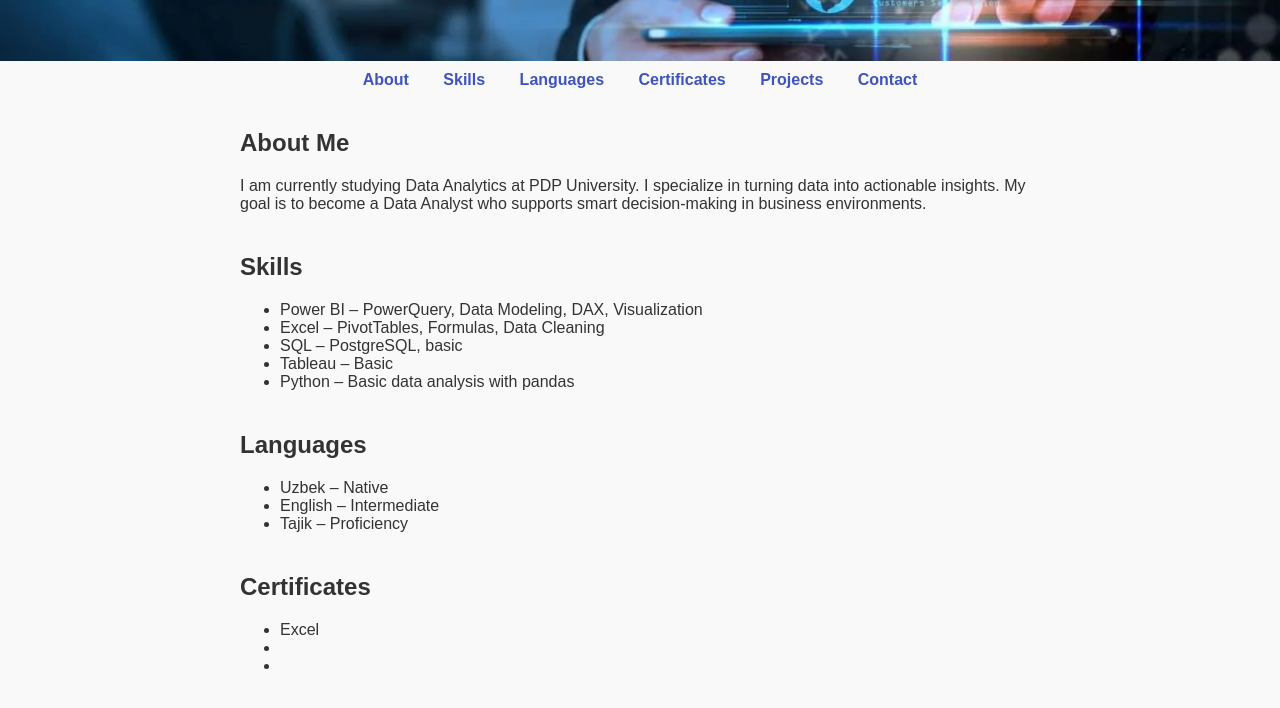
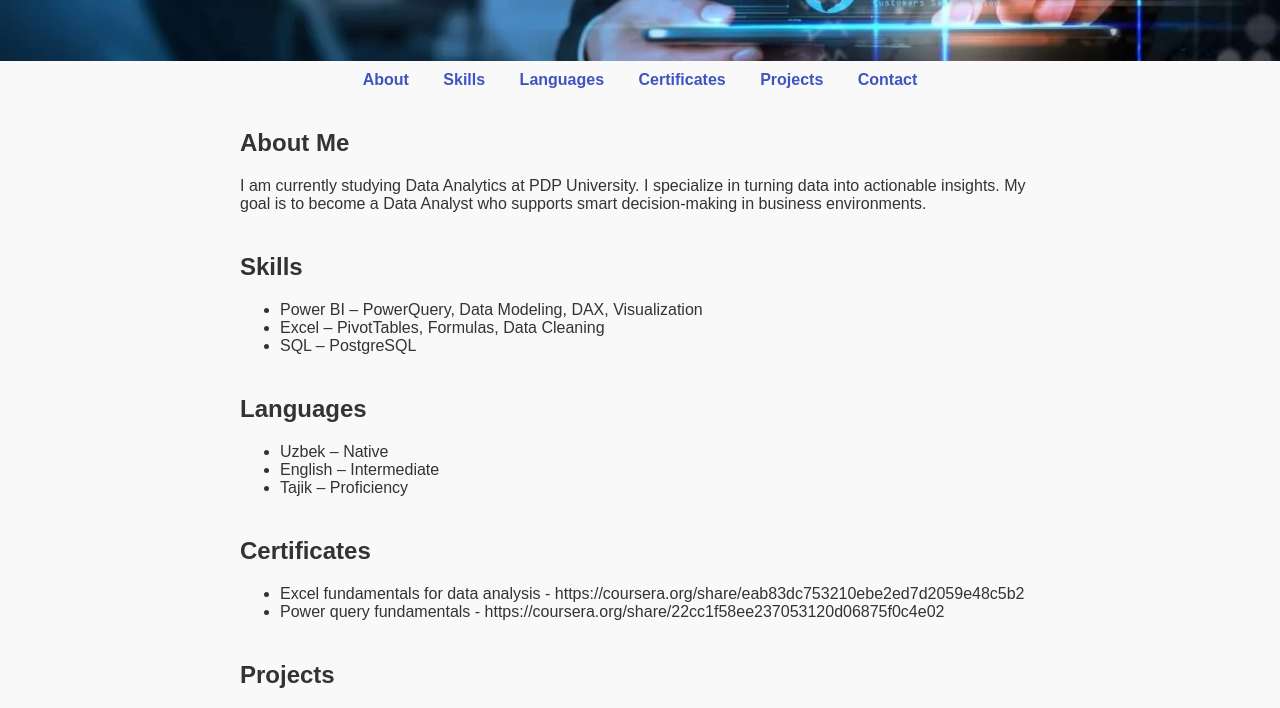
Before and after one commit to firdavs723/portfolio, a plain HTML site: page index.html in a window 1280 px wide. Shown: the part 239-947 px from the top of the page. Drawn offline with Linux system fonts and the light colour scheme.

Commit message:
updated portfolio

```diff
--- a/index.html
+++ b/index.html
@@ -34,9 +34,9 @@
     <ul>
       <li>Power BI – PowerQuery, Data Modeling, DAX, Visualization</li>
       <li>Excel – PivotTables, Formulas, Data Cleaning</li>
-      <li>SQL – PostgreSQL, basic</li>
-      <li>Tableau – Basic</li>
-      <li>Python – Basic data analysis with pandas</li>
+      <li>SQL – PostgreSQL</li>
+      <!-- <li>Tableau – Basic</li>
+      <li>Python – Basic data analysis with pandas</li> -->
     </ul>
   </section>
 
@@ -52,10 +52,8 @@
   <section id="certificates">
     <h2>Certificates</h2>
     <ul>
-      <li>Excel</li>
-      <li> </li>
-      <li> </li>
-
+      <li>Excel fundamentals for data analysis - https://coursera.org/share/eab83dc753210ebe2ed7d2059e48c5b2</li>
+      <li>Power query fundamentals - https://coursera.org/share/22cc1f58ee237053120d06875f0c4e02</li>
     </ul>
   </section>
 
```
